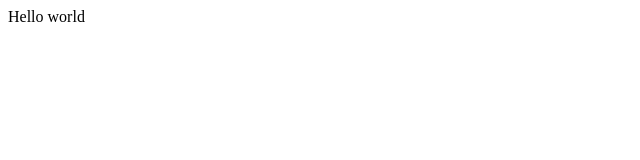
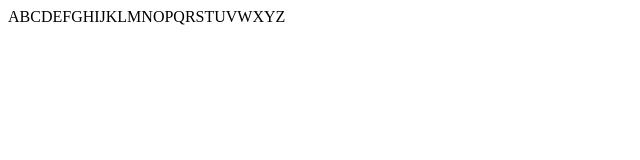
Before and after one commit to henrykan234/test20240403, a plain HTML site: page index.html in a window 1280 px wide. Shown: the whole page, without its empty margins (0-640 px from the left). Drawn offline with Linux system fonts and the light colour scheme.

Commit message:
Update HTML

```diff
--- a/index.html
+++ b/index.html
@@ -9,7 +9,7 @@
 </head>
 
 <body>
-  Hello world
+  ABCDEFGHIJKLMNOPQRSTUVWXYZ
   <script src="script.js"></script>
 </body>
 
```
